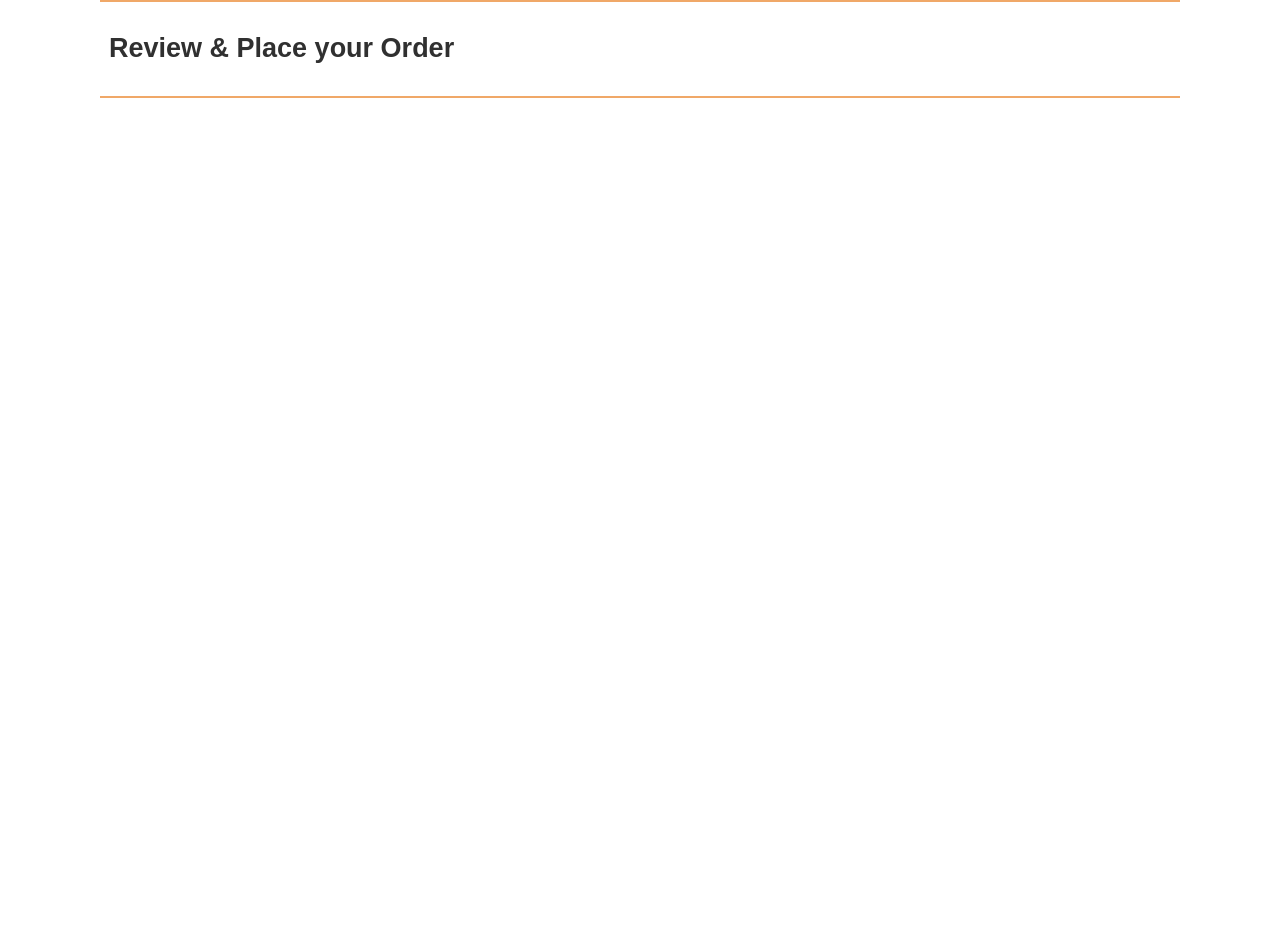
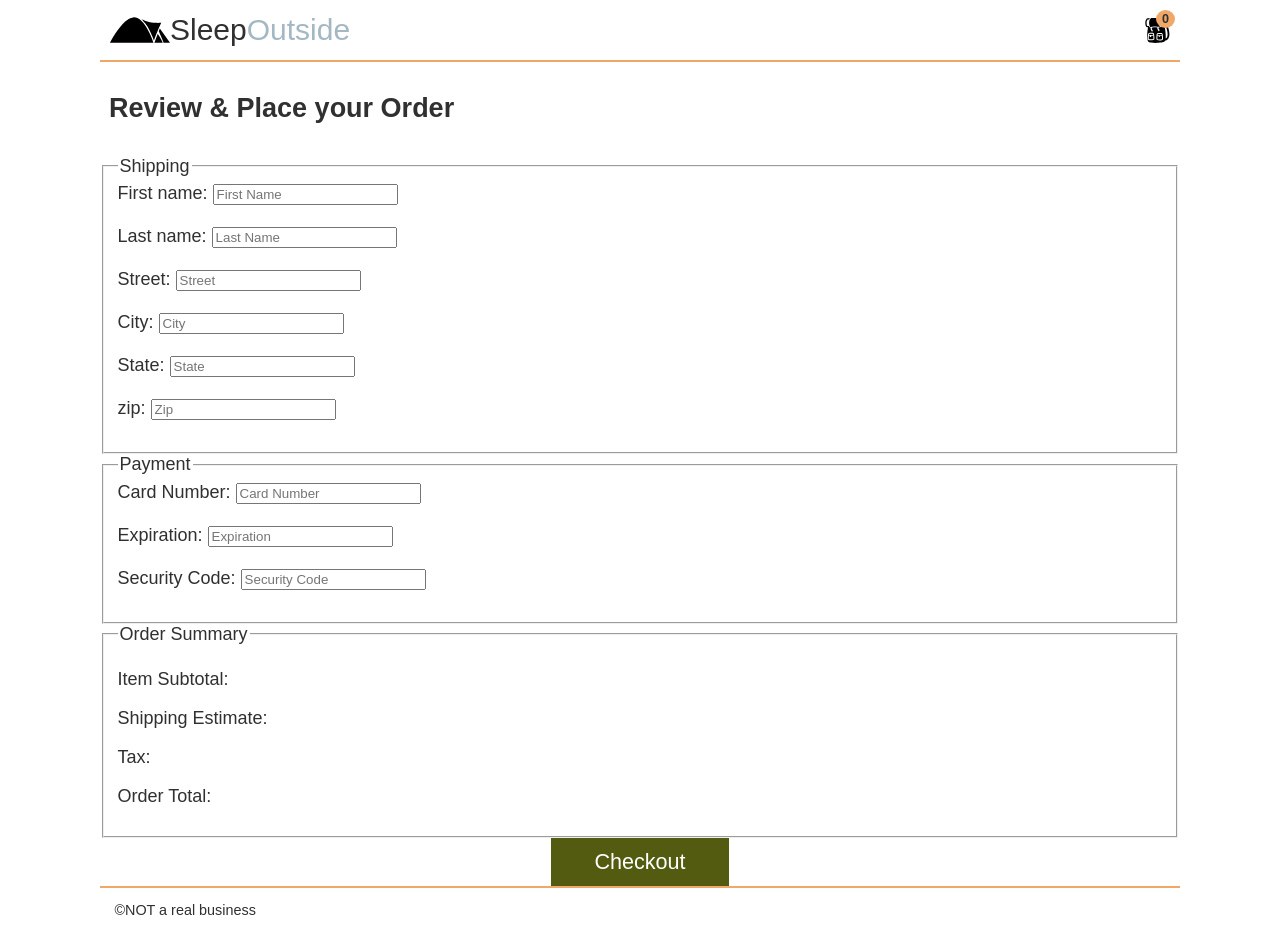
Before and after one commit to brauliogarcia-a/WDD330-Group-8, a website: page src/checkout/index.html in a window 1280 px wide. Before the commit the page ends 800 px from the top, so only its background shows below. Drawn offline with Linux system fonts and the light colour scheme.

Commit message:
step 4  Order summary

```diff
--- a/src/checkout/index.html
+++ b/src/checkout/index.html
@@ -6,7 +6,7 @@
     <meta name="viewport" content="width=device-width, initial-scale=1.0" />
     <title>Sleep Outside | Checkout</title>
     <link rel="stylesheet" href="/css/style.css" />
-    <script type="module" src="../js/main.js" type="module"></script>
+    <script type="module" src="../js/checkout.js" type="module"></script>
   </head>
 
   <body>
@@ -16,8 +16,49 @@
       <section class="products">
         <h2>Review & Place your Order</h2>
       </section>
+      <form id="checkoutForm">
+        <fieldset>
+          <legend>Shipping</legend>
+          <label for="fname">First name:</label>
+          <input type="text" id="fname" name="fname" required placeholder="First Name"><br><br>
+          <label for="lname">Last name:</label>
+          <input type="text" id="lname" name="lname" required placeholder="Last Name"><br><br>
+          <label for="street">Street:</label>
+          <input type="text" id="street" name="street" required placeholder="Street"><br><br>
+          <label for="city">City:</label>
+          <input type="text" id="city" name="city" required placeholder="City"><br><br>
+          <label for="state">State:</label>
+          <input type="text" id="state" name="state" required placeholder="State"><br><br>
+          <label for="zip">zip:</label>
+          <input type="number" id="zip" name="zip" required placeholder="Zip"><br><br>
+        </fieldset>
+        <fieldset>
+          <legend>Payment</legend>
+          <label for="cardNumber">Card Number:</label>
+          <input type = "number" id="cardNumber" name="cardNumber" required placeholder="Card Number"><br><br>
+          <label for="expiration">Expiration:</label>
+          <input taype="date" id="expiration" name="expiration" required placeholder="Expiration"><br><br>
+          <label for="code">Security Code:</label>
+          <input type="number " id="code" name="code" required placeholder="Security Code"><br><br>
+        </fieldset>
+        <fieldset>
+          <legend>Order Summary</legend>
+          <p>Item Subtotal:
+            <span id="itemSubtotal"></span>
+          </p>
+          <p>Shipping Estimate:
+            <span id="shippingEstimate"></span>
+          </p>
+          <p>Tax:
+            <span id="tax"></span>
+          </p>
+          <p>Order Total:
+            <span id="total"></span>
+          </p>
+        </fieldset>
+        <button type="submit">Checkout</button>
+      </form>
     </main>
-
     <footer id="main-footer"></footer>
   </body>
 </html>
```
Also changed, not shown: src/cart/index.html (+1 -0 lines), src/js/checkoutProcess .mjs (added, +47 -0 lines).
